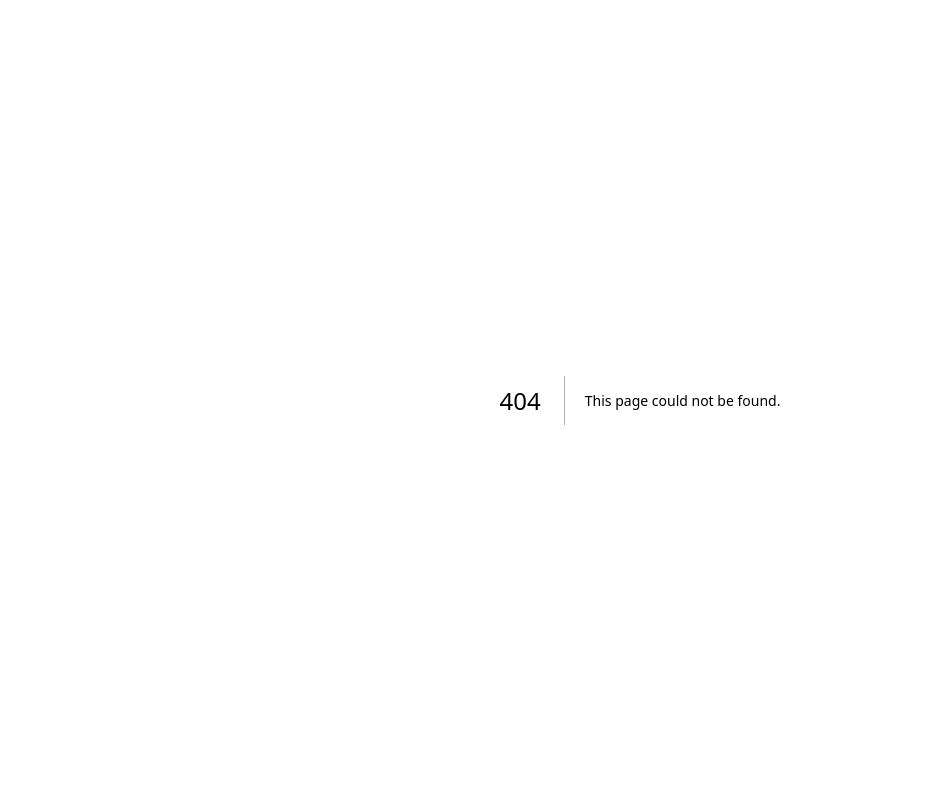
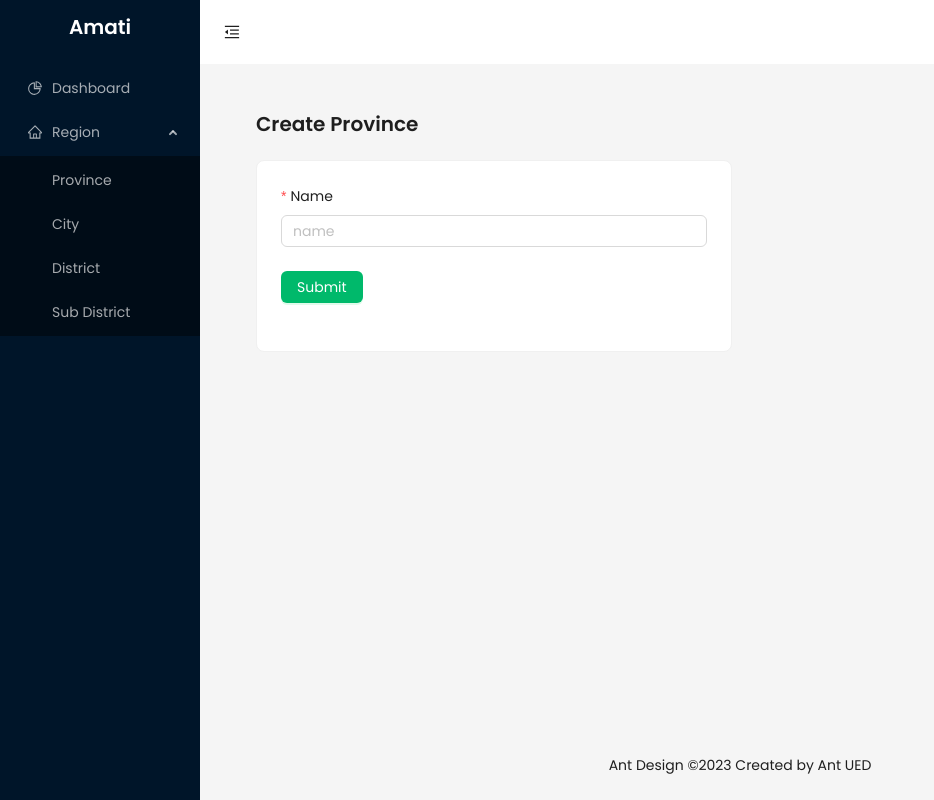
Before and after one commit to Bismika-Amati/greenskill-education-backoffice, a Next.js app: page /dashboard/regions/provinces/create in a window 1280 px wide. Before the commit this address had no page. Shown: the whole page, without its empty margins (0-934 px from the left). Built offline with nearby package versions, Linux system fonts and the light colour scheme.

Commit message:
add | create province

```diff
--- /dev/null
+++ b/app/dashboard/regions/provinces/create/page.tsx
@@ -0,0 +1,47 @@
+'use client';
+
+import { OwnRow } from '@/components/atoms';
+import { TProvinceForm } from '@/modules/master-data/regions/provinces/entities';
+import { PageContainer } from '@ant-design/pro-components';
+import { Button, Card, Col, Form, Input, Space } from 'antd';
+
+export default () => {
+  const [form] = Form.useForm<TProvinceForm>();
+  const handleOk = () => {
+    console.log('asc', form.getFieldsValue());
+  };
+
+  const onFinish = (values: TProvinceForm) => {
+    console.log('ascac', values);
+  };
+
+  return (
+    <>
+      <PageContainer
+        header={{
+          title: 'Create Province',
+        }}
+      >
+        <OwnRow>
+          <Col span={24} lg={12}>
+            <Card>
+              <Form form={form} layout="vertical" onFinish={onFinish}>
+                <Form.Item name="name" label="Name" rules={[{ required: true }]}>
+                  <Input placeholder="name" />
+                </Form.Item>
+
+                <Form.Item>
+                  <Space align="end">
+                    <Button type="primary" htmlType="submit">
+                      Submit
+                    </Button>
+                  </Space>
+                </Form.Item>
+              </Form>
+            </Card>
+          </Col>
+        </OwnRow>
+      </PageContainer>
+    </>
+  );
+};
--- /dev/null
+++ b/components/atoms/index.ts
@@ -0,0 +1 @@
+export * from './layouts';
--- /dev/null
+++ b/components/atoms/layouts/OwnRow.tsx
@@ -0,0 +1,15 @@
+import { Row } from 'antd';
+
+type OwnRowProps = {
+  children: React.ReactNode;
+};
+
+export const OwnRow: React.FC<OwnRowProps> = (props) => {
+  const { children } = props;
+
+  return (
+    <>
+      <Row gutter={[16, 16]}>{children}</Row>
+    </>
+  );
+};
--- /dev/null
+++ b/components/atoms/layouts/index.ts
@@ -0,0 +1 @@
+export * from './OwnRow';
```
Also changed, not shown: app/dashboard/regions/provinces/[id]/page.tsx (added, +53 -0 lines), app/dashboard/regions/provinces/page.tsx (+8 -32 lines).
